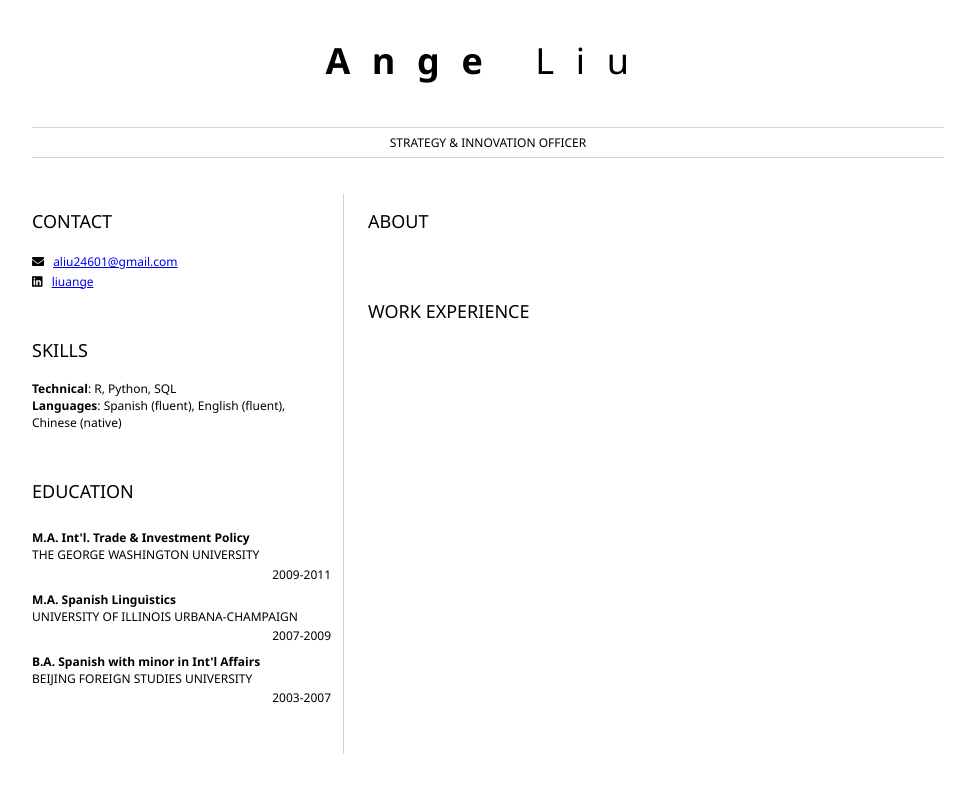
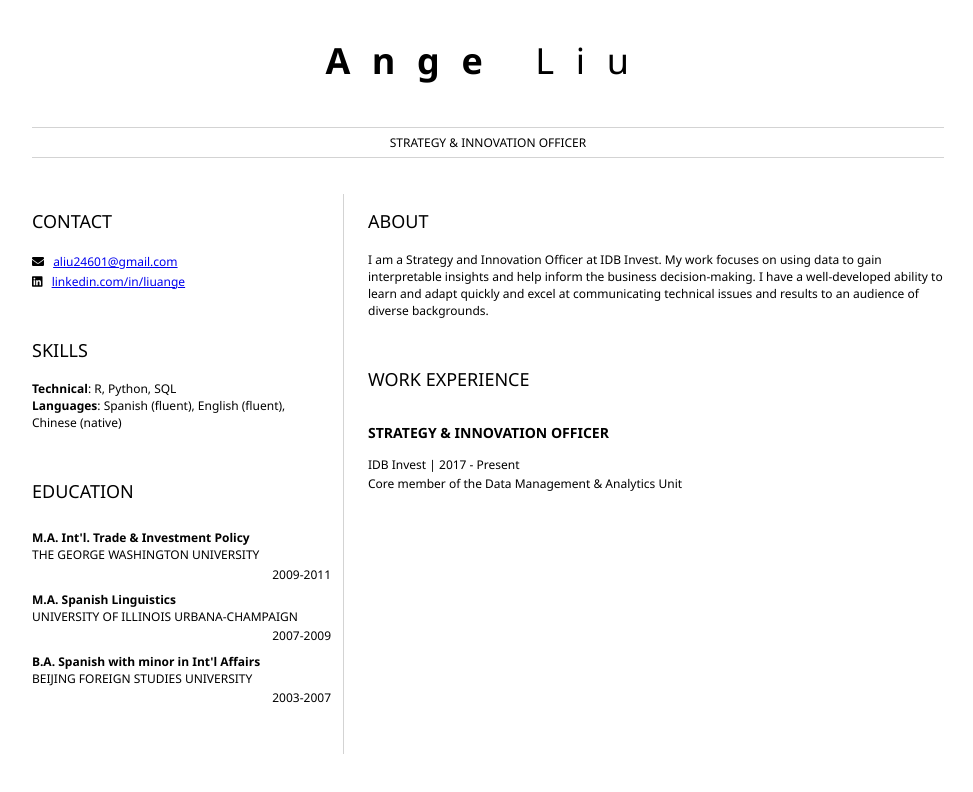
Before and after one commit to angeliu24601/resume, a plain HTML site: page index.html in a window 1280 px wide. Shown: the whole page, without its empty margins (152-1125 px from the left). Drawn offline with Linux system fonts and the light colour scheme.

Commit message:
Adding ABOUT section

```diff
--- a/index.html
+++ b/index.html
@@ -24,7 +24,7 @@
                     </p>
                     <p>
                         <i class="fab fa-linkedin" aria-hidden="true"></i>
-                        <a href="https://www.linkedin.com/in/liuange/">liuange</a>
+                        <a href="https://www.linkedin.com/in/liuange/">linkedin.com/in/liuange</a>
                     </p>
 				</section>
 				<section>
@@ -64,10 +64,20 @@
 				<section>
 					<h2>ABOUT</h2>
 					<!-- about you -->
+					I am a Strategy and Innovation Officer at IDB Invest. My work focuses on using data to gain interpretable insights and help inform the business decision-making. I have a well-developed ability to learn and adapt quickly and excel at communicating technical issues and results to an audience of diverse backgrounds.
 				</section>
 				<section>
 					<h2>WORK EXPERIENCE</h2>
 					<!-- your work experience -->
+					<h3><b>STRATEGY & INNOVATION OFFICER</b></h3>
+					<p>
+						IDB Invest | 2017 - Present
+					</p>
+					<p>
+						Core member of the Data Management & Analytics Unit
+					</p>
+
+
 				</section>
 			</article>
 		</main>
```
